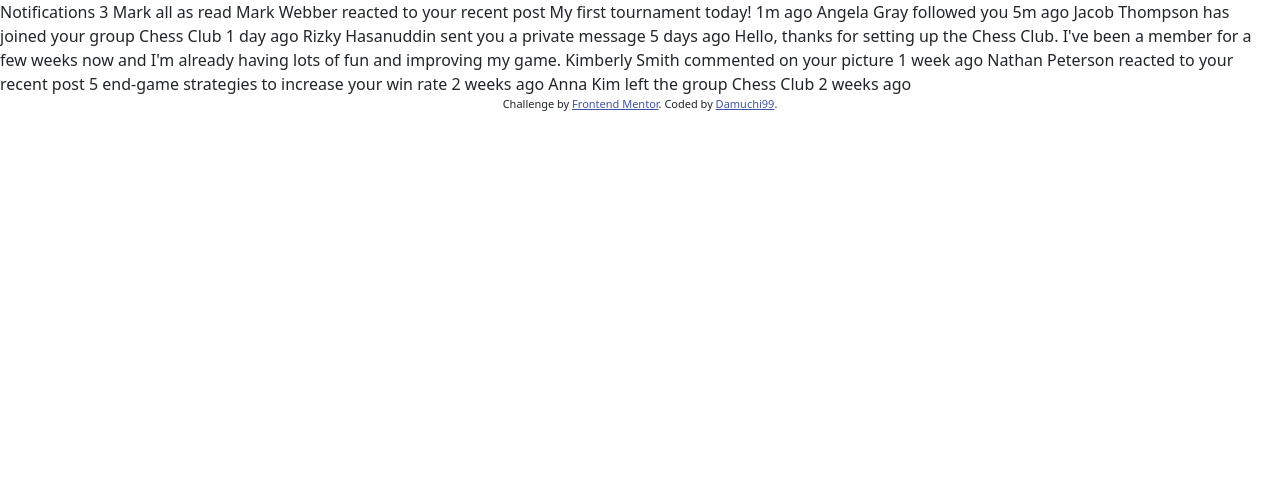
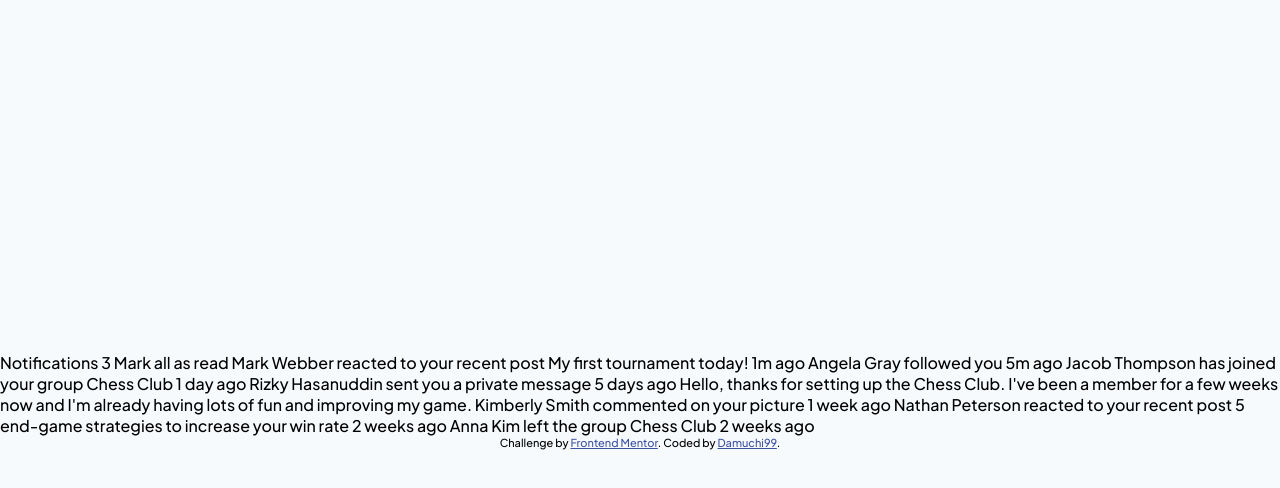
Before and after one commit to Damuchi99/dm99-notifications-page, a plain HTML site: page index.html in a window 1280 px wide. Drawn offline with nearby package versions, Linux system fonts and the light colour scheme.

Commit message:
Agrego estilos + modificaciones

```diff
--- a/index.html
+++ b/index.html
@@ -9,7 +9,6 @@
     <link href="styles/styles.css" rel="stylesheet">
 
     <link rel="stylesheet" href="https://cdnjs.cloudflare.com/ajax/libs/font-awesome/6.3.0/css/all.min.css" integrity="sha512-SzlrxWUlpfuzQ+pcUCosxcglQRNAq/DZjVsC0lE40xsADsfeQoEypE+enwcOiGjk/bSuGGKHEyjSoQ1zVisanQ==" crossorigin="anonymous" referrerpolicy="no-referrer" />
-    <link href="https://cdn.jsdelivr.net/npm/bootstrap@5.0.2/dist/css/bootstrap.min.css" rel="stylesheet" integrity="sha384-EVSTQN3/azprG1Anm3QDgpJLIm9Nao0Yz1ztcQTwFspd3yD65VohhpuuCOmLASjC" crossorigin="anonymous">
 
     <title>Frontend Mentor | Notifications page</title>
 </head>
--- a/styles/styles.css
+++ b/styles/styles.css
@@ -1,3 +1,21 @@
+@import url('https://fonts.googleapis.com/css2?family=Plus+Jakarta+Sans:wght@500;800&display=swap');
+
+*{
+    font-family: "Plus Jakarta Sans";
+    box-sizing: border-box;
+    margin: 0px;
+    padding: 0px;
+}
+
+body {
+    width: 100%!important;
+    height: 100vh!important;
+    display: flex;
+    flex-direction: column;
+    justify-content: center;
+    align-items: center;
+    background-color: rgb(247, 250, 253)!important;
+}
 
 .attribution {
     font-size: 11px;
```
